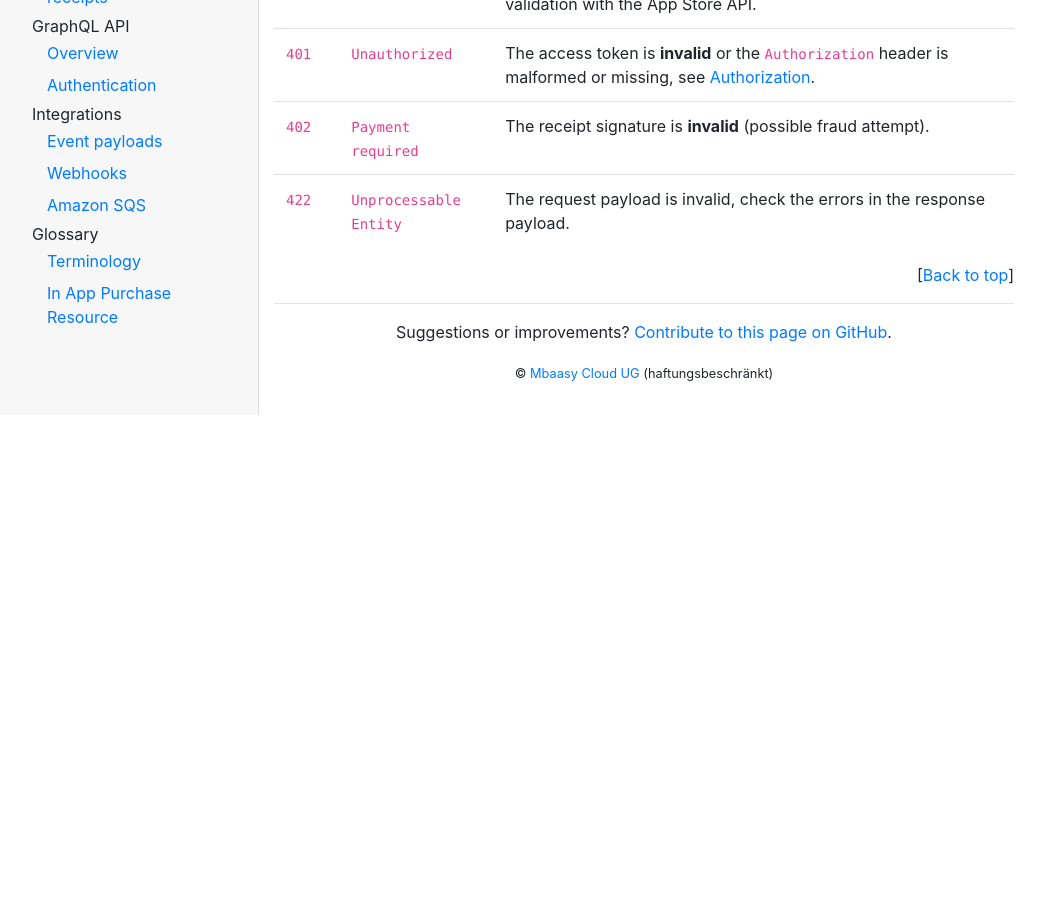
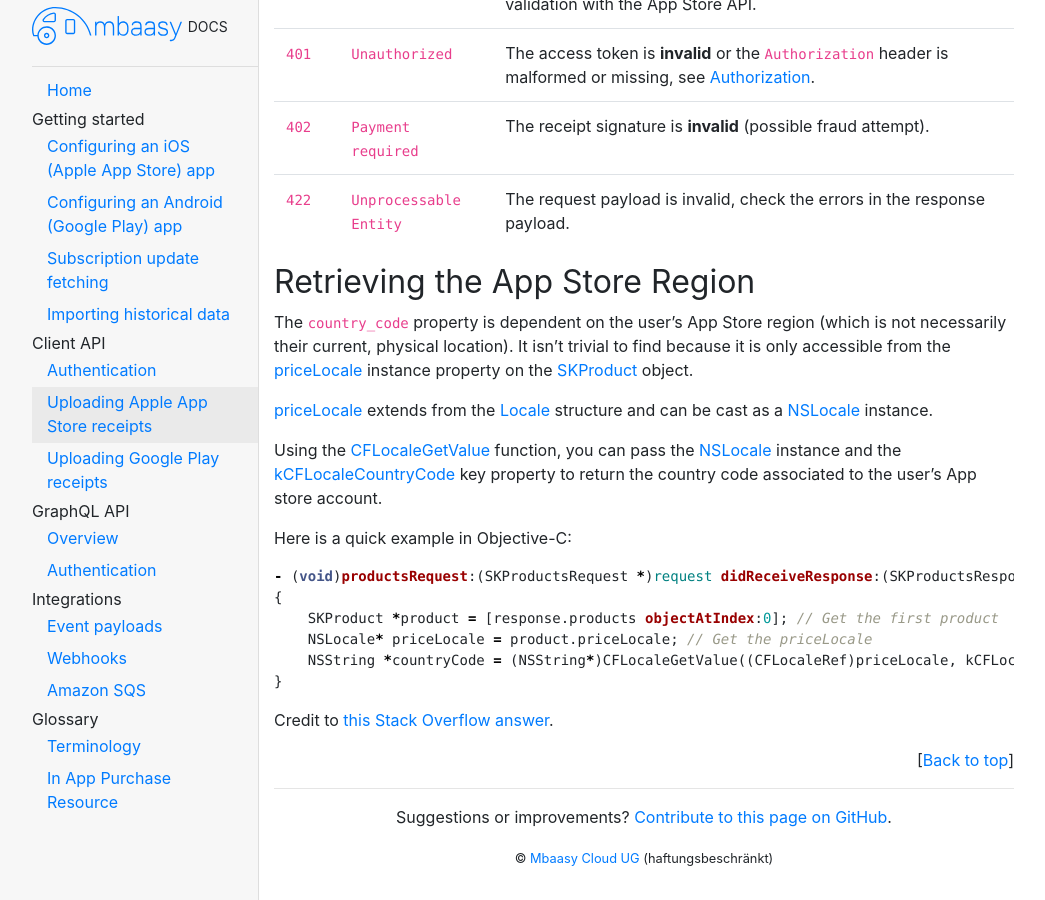
Before and after one commit to mbaasy/docs, a Jekyll site: the page built from client_api/apple_app_store.md, in a window 1280 px wide and 900 px high, scrolled down 1242 px. Shown: the whole window, without its empty margins (121-1166 px from the left). Built offline with Jekyll 4.4.1, drawn with Linux system fonts in a browser that asks for light colours; our own code applies the rules of GitHub Pages for plain Markdown files; comment, search, counter and statistics services are not loaded; before the commit the page ends 1657 px from its top, so only the background shows below that; some of the changed text lies outside the part shown.

Commit message:
Retrieving the App Store Region

````diff
--- a/client_api/apple_app_store.md
+++ b/client_api/apple_app_store.md
@@ -11,7 +11,7 @@ Notify Mbaasy of, and add metadata to iOS purchases and subscription receipts us
 | Name | Required | Type | Description |
 | ---- | -------- | ---- | ----------- |
 | `receipt` | Yes | Base64 encoded string | A base64 encoded string containing the receipt. |
-| `country_code` | No | String | [ISO 3166-1 alpha-2](https://en.wikipedia.org/wiki/ISO_3166-1_alpha-2) country code of the end user's App Store region. [Please refer to Retrieving the iTunes Store Region](https://mbaasy.com/docs/resources/itunes_connect_store_region/)
+| `country_code` | No | String | [ISO 3166-1 alpha-2](https://en.wikipedia.org/wiki/ISO_3166-1_alpha-2) country code of the end user's App Store region. [Please refer to Retrieving the App Store Region](#retrieving-the-app-store-region)
 | `identifier_for_vendor` | No | String | The [[UIDevice identifierForVendor](https://developer.apple.com/reference/uikit/uidevice#//apple_ref/occ/instp/UIDevice/identifierForVendor)]. |
 | `user_identifier` | No | String | User ID corresponding to your user database |
 | `ip_address` | No | V4 or V6 IP Addresses | IP address of the end user. Defaults to the network request IP if omitted, send `NULL` to prevent the IP address from being stored. |
@@ -26,3 +26,24 @@ Notify Mbaasy of, and add metadata to iOS purchases and subscription receipts us
 | `401` | `Unauthorized` | The access token is **invalid** or the `Authorization` header is malformed or missing, see [Authorization](/client_api/authorization). |
 | `402` | `Payment required` | The receipt signature is **invalid** (possible fraud attempt). |
 | `422` | `Unprocessable Entity` | The request payload is invalid, check the errors in the response payload. |
+
+## Retrieving the App Store Region
+
+The `country_code` property is dependent on the user's App Store region (which is not necessarily their current, physical location). It isn't trivial to find because it is only accessible from the [priceLocale](https://developer.apple.com/documentation/storekit/skproduct/1506145-pricelocale) instance property on the [SKProduct](https://developer.apple.com/documentation/storekit/skproduct) object.
+
+[priceLocale](https://developer.apple.com/documentation/storekit/skproduct/1506145-pricelocale) extends from the [Locale](https://developer.apple.com/documentation/foundation/locale) structure and can be cast as a [NSLocale](https://developer.apple.com/documentation/foundation/nslocale) instance.
+
+Using the [CFLocaleGetValue](https://developer.apple.com/documentation/corefoundation/1543547-cflocalegetvalue?language=objc) function, you can pass the [NSLocale](https://developer.apple.com/documentation/foundation/nslocale) instance and the [kCFLocaleCountryCode](https://developer.apple.com/documentation/corefoundation/kcflocalecountrycode?language=objc) key property to return the country code associated to the user's App store account.
+
+Here is a quick example in Objective-C:
+
+```objc
+- (void)productsRequest:(SKProductsRequest *)request didReceiveResponse:(SKProductsResponse *)response
+{
+    SKProduct *product = [response.products objectAtIndex:0]; // Get the first product
+    NSLocale* priceLocale = product.priceLocale; // Get the priceLocale
+    NSString *countryCode = (NSString*)CFLocaleGetValue((CFLocaleRef)priceLocale, kCFLocaleCountryCode); // Get the country code
+}
+```
+
+Credit to [this Stack Overflow answer](https://stackoverflow.com/questions/14453910/how-to-get-locale-currency-price-for-in-app-purchases-in-ios/14602248#answer-14621894).
````
